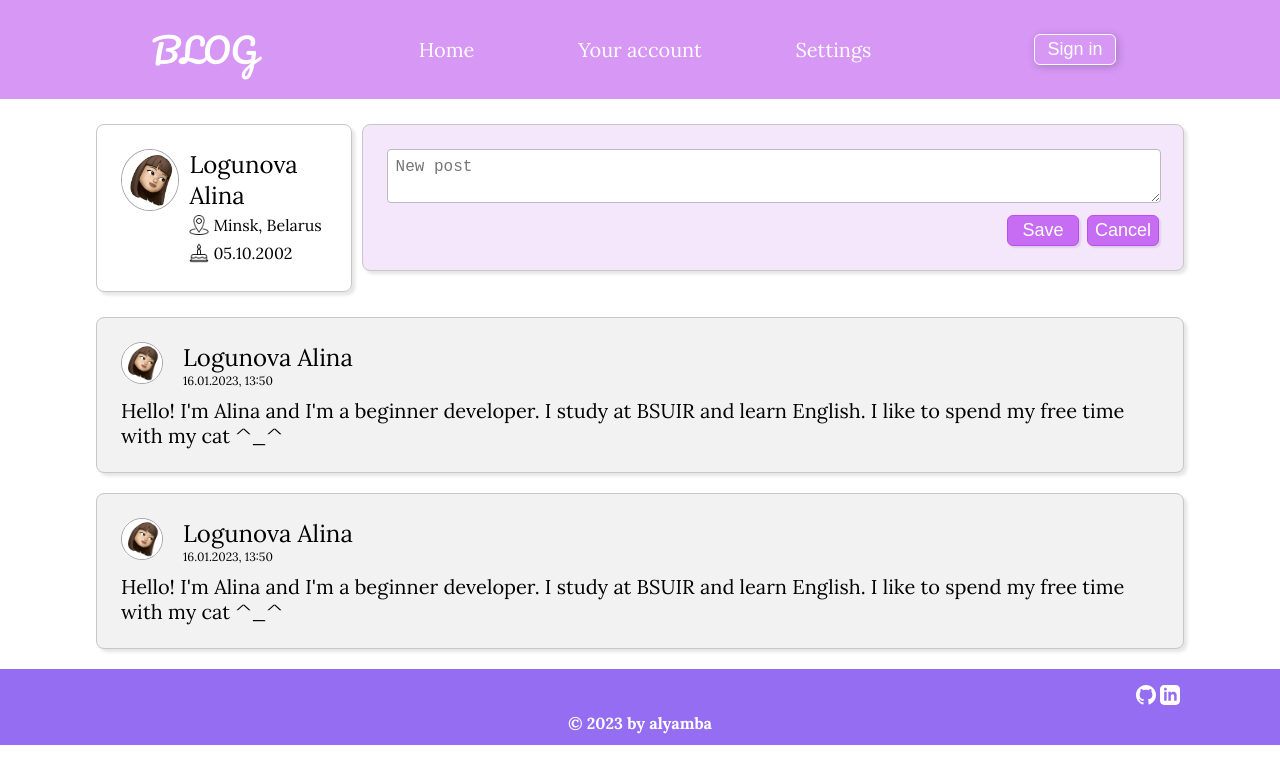
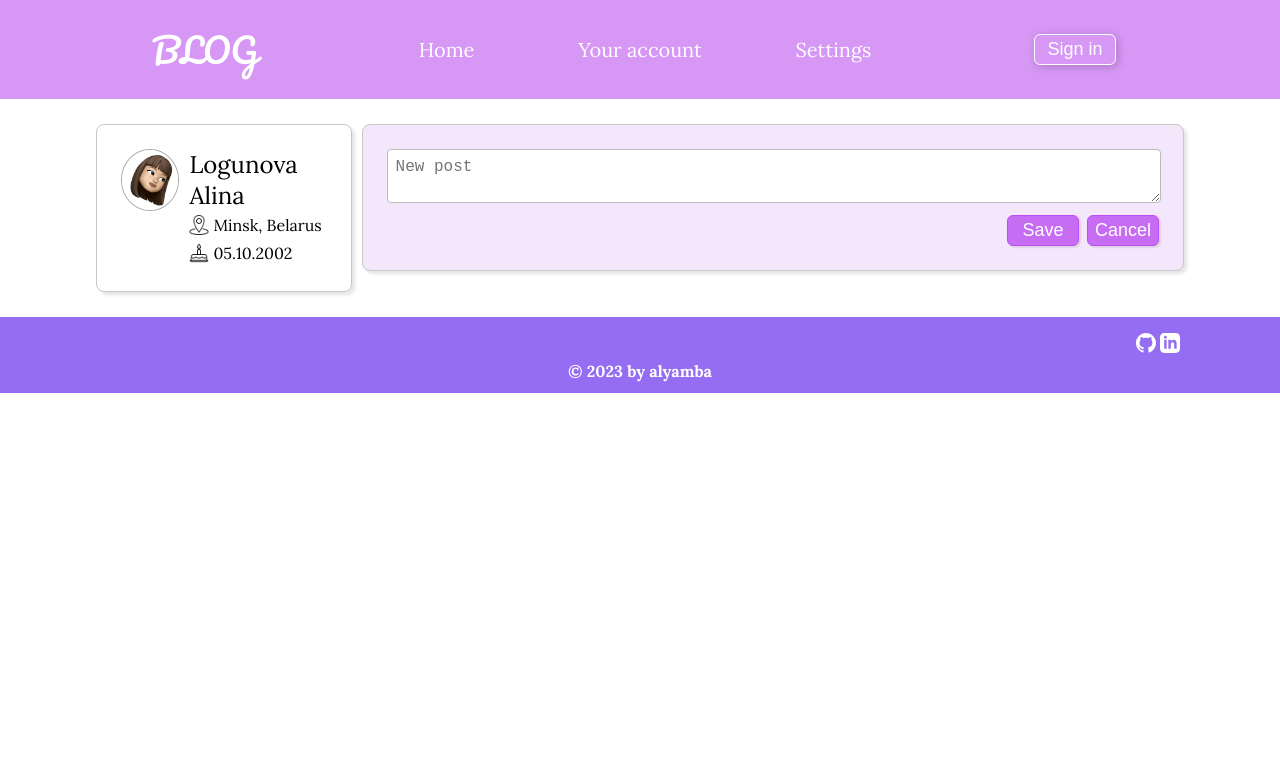
Before and after one commit to alyamba/blog-project, a React (Create React App) app: page / in a window 1280 px wide. Shown: the top 784 px of the page. Built offline with nearby package versions, Linux system fonts and the light colour scheme; the HTML template or start-up script is replaced by a standard one.

Commit message:
feat: adding new post without local storage

```diff
--- a/package.json
+++ b/package.json
@@ -3,13 +3,16 @@
   "version": "0.1.0",
   "private": true,
   "dependencies": {
+    "@reduxjs/toolkit": "^1.9.1",
     "@testing-library/jest-dom": "^5.16.5",
     "@testing-library/react": "^13.4.0",
     "@testing-library/user-event": "^13.5.0",
     "moment": "^2.29.4",
     "react": "^18.2.0",
     "react-dom": "^18.2.0",
-    "react-scripts": "5.0.1",
+    "react-redux": "^8.0.5",
+    "react-scripts": "^2.1.3",
+    "redux": "^4.2.0",
     "web-vitals": "^2.1.4"
   },
   "scripts": {
--- a/src/App.js
+++ b/src/App.js
@@ -1,27 +1,66 @@
 import "./App.css";
-import { Button, InputBlock, PostBlock, UserPhoto, NavBar, UserBlock, Footer } from "./components";
+import React, { useState } from "react";
+import {
+  Button,
+  InputBlock,
+  PostBlock,
+  UserPhoto,
+  NavBar,
+  UserBlock,
+  Footer,
+} from "./components";
 import moment from "moment";
 
-const data = [{
-  text: "Hello! I'm Alina and I'm a beginner developer. I study at BSUIR and learn English. I like to spend my free time with my cat ^_^",
-  author: "Logunova Alina",
-  datetime: 1673896847965,
-}]
+
 
 const App = () => {
   // console.log(moment(data[0].datetime).format('LLL'))
+
+  const [postList, setPostList] = useState([]);
+
+  const [postText, setPostText] = useState("");
+
+  const onSaveHandler = () => {
+    if (postText) {
+      const post = {
+        text: postText,
+        author: "Logunova Alina",
+        datetime: Date.now(),
+      };
+      setPostList((old) => [post, ...old]);
+      setPostText("");
+    }
+  };
+
+  const onCancelHandler = () => {
+    if (window.confirm("Are you sure?")) {
+      setPostText("");
+    }
+  };
+
   return (
     <div>
       <NavBar />
+      {console.log(postList)}
       <div className="workspace">
         <UserBlock />
         <div className="notes__div">
-          <InputBlock />
+          <InputBlock
+            placeholder="New post"
+            message={postText}
+            setMessage={(e) => setPostText(e.target.value)}
+            onSave={onSaveHandler}
+            onCancel={onCancelHandler}
+          />
         </div>
       </div>
-      <PostBlock />
-      <PostBlock />
-      <Footer/>
+      {postList.map((el) => {
+        return (
+          <PostBlock text={el.text} author={el.author} datetime={el.datetime} />
+        );
+      })}
+
+      <Footer />
     </div>
   );
 };
--- a/src/components/Button.jsx
+++ b/src/components/Button.jsx
@@ -1,3 +1,5 @@
+import React from "react";
+
 export const Button = ({ label, onPress = () => {}, type = "primary", size = "large" }) => {
   return (
     <button onClick={onPress} className={`${type}`}>
--- a/src/components/Footer.jsx
+++ b/src/components/Footer.jsx
@@ -1,3 +1,4 @@
+import React from "react";
 import gitURL from "../icons/github.svg";
 import linkedinURL from "../icons/linkedin.svg";
 import { Text } from "./Text";
--- a/src/components/Input.jsx
+++ b/src/components/Input.jsx
@@ -1,3 +1,11 @@
-export const Input = () => {
-  return <textarea placeholder="New post"></textarea>;
+import React from "react";
+
+export const Input = ({ value, setValue = () => {}, placeholder }) => {
+  return (
+    <textarea
+      placeholder={placeholder}
+      onChange={setValue}
+      value={value}
+    ></textarea>
+  );
 };
--- a/src/components/InputBlock.jsx
+++ b/src/components/InputBlock.jsx
@@ -1,13 +1,20 @@
+import React from "react";
 import { Button } from "./Button";
 import { Input } from "./Input";
 
-export const InputBlock = () => {
+export const InputBlock = ({
+  message,
+  setMessage = () => {},
+  placeholder,
+  onSave = () => {},
+  onCancel = () => {},
+}) => {
   return (
     <div className="input-block__div">
-      <Input />
+      <Input setValue={setMessage} value={message} placeholder={placeholder} />
       <div className="input-block-bts__div">
-        <Button label="Save" type="secondary"/>
-        <Button label="Cancel" type="secondary"/>
+        <Button label="Save" type="secondary" onPress={onSave} />
+        <Button label="Cancel" type="secondary" onPress={onCancel} />
       </div>
     </div>
   );
--- a/src/components/NavBar.jsx
+++ b/src/components/NavBar.jsx
@@ -1,3 +1,4 @@
+import React from "react";
 import { Button } from "./Button";
 import { Text } from "./Text";
 
--- a/src/components/PostBlock.jsx
+++ b/src/components/PostBlock.jsx
@@ -1,19 +1,19 @@
+import React from "react";
 import { Text } from "./Text";
 import { UserPhoto } from "./UserPhoto";
-const textMessage =
-  "Hello! I'm Alina and I'm a beginner developer. I study at BSUIR and learn English. I like to spend my free time with my cat ^_^";
+import moment from "moment";
 
-export const PostBlock = () => {
+export const PostBlock = ({ text, author, datetime }) => {
   return (
     <div className="post__div">
       <div className="post-block-user-info__div">
         <UserPhoto size="small" />
         <div className="user-info__div">
-          <Text type="label" text="Logunova Alina" />
-          <Text type="paragraph" text="16.01.2023, 13:50" />
+          <Text type="label" text={author} />
+          <Text type="paragraph" text={moment(datetime).format("LLL")} />
         </div>
       </div>
-      <Text type="post" text={textMessage} />
+      <Text type="post" text={text} />
     </div>
   );
 };
--- a/src/components/Text.jsx
+++ b/src/components/Text.jsx
@@ -1,3 +1,5 @@
+import React from "react"
+
 export const Text = ({text, onClick, type, size, additionalClasses = ''}) => {
   if (onClick) {
     return <div onClick={onClick}>{text}</div>
--- a/src/components/UserBlock.jsx
+++ b/src/components/UserBlock.jsx
@@ -1,3 +1,4 @@
+import React from "react";
 import { UserPhoto } from "./UserPhoto";
 import { Text } from "./Text";
 import userLocation from "../icons/location.png";
@@ -6,9 +7,9 @@ import userBirthday from "../icons/birthday.png";
 export const UserBlock = () => {
   return (
     <div className="account__div">
-      <UserPhoto/>
+      <UserPhoto />
       <div className="user-info__div">
-        <Text text="Logunova Alina" type="label"/>
+        <Text text="Logunova Alina" type="label" />
         <div className="user-location__div">
           <img alt="location" src={userLocation} className="icon" />
           <Text text="Minsk, Belarus" />
```
Also changed, not shown: src/components/UserPhoto.jsx (+9 -2 lines), 1 other file (tests, documents, lock files or other folders).
